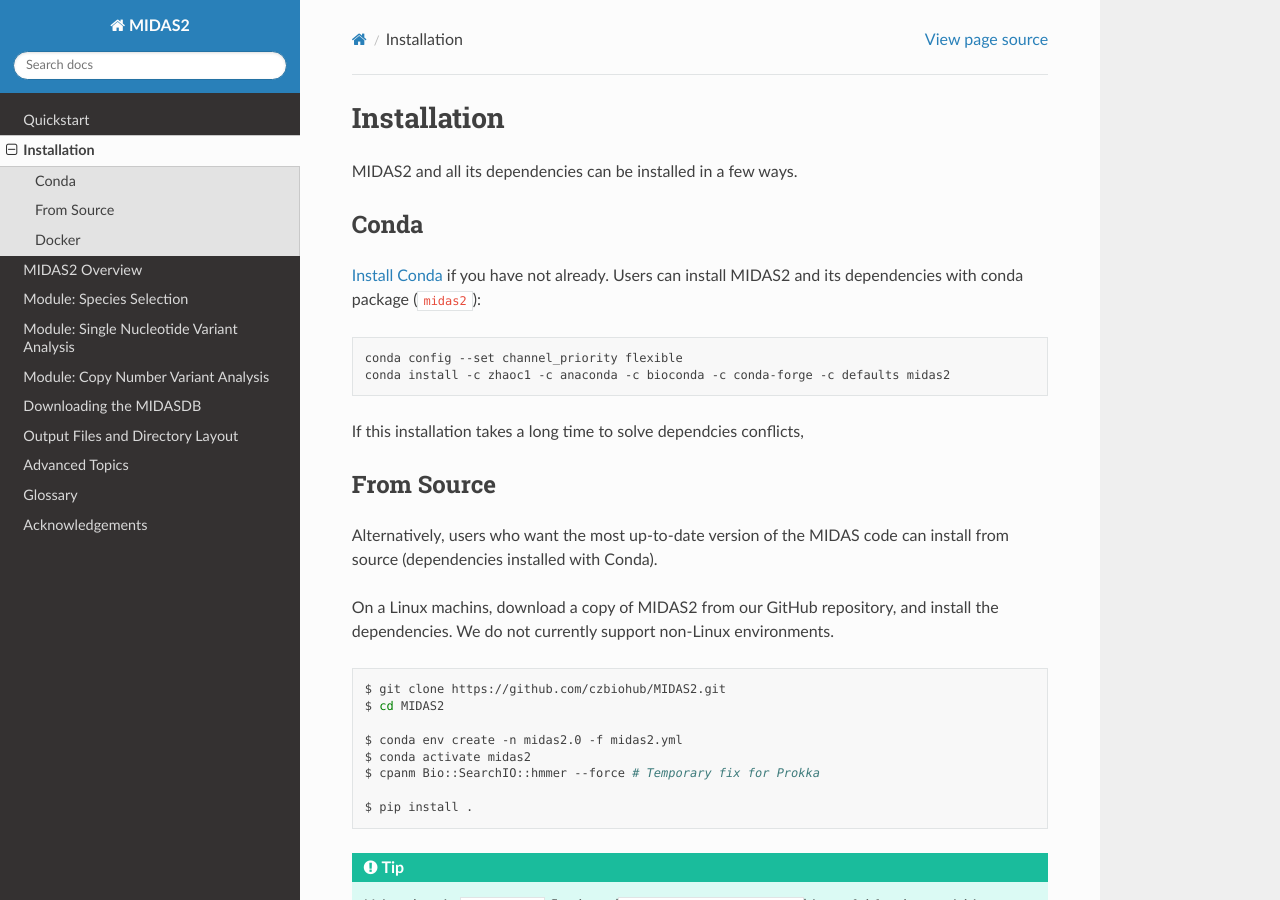
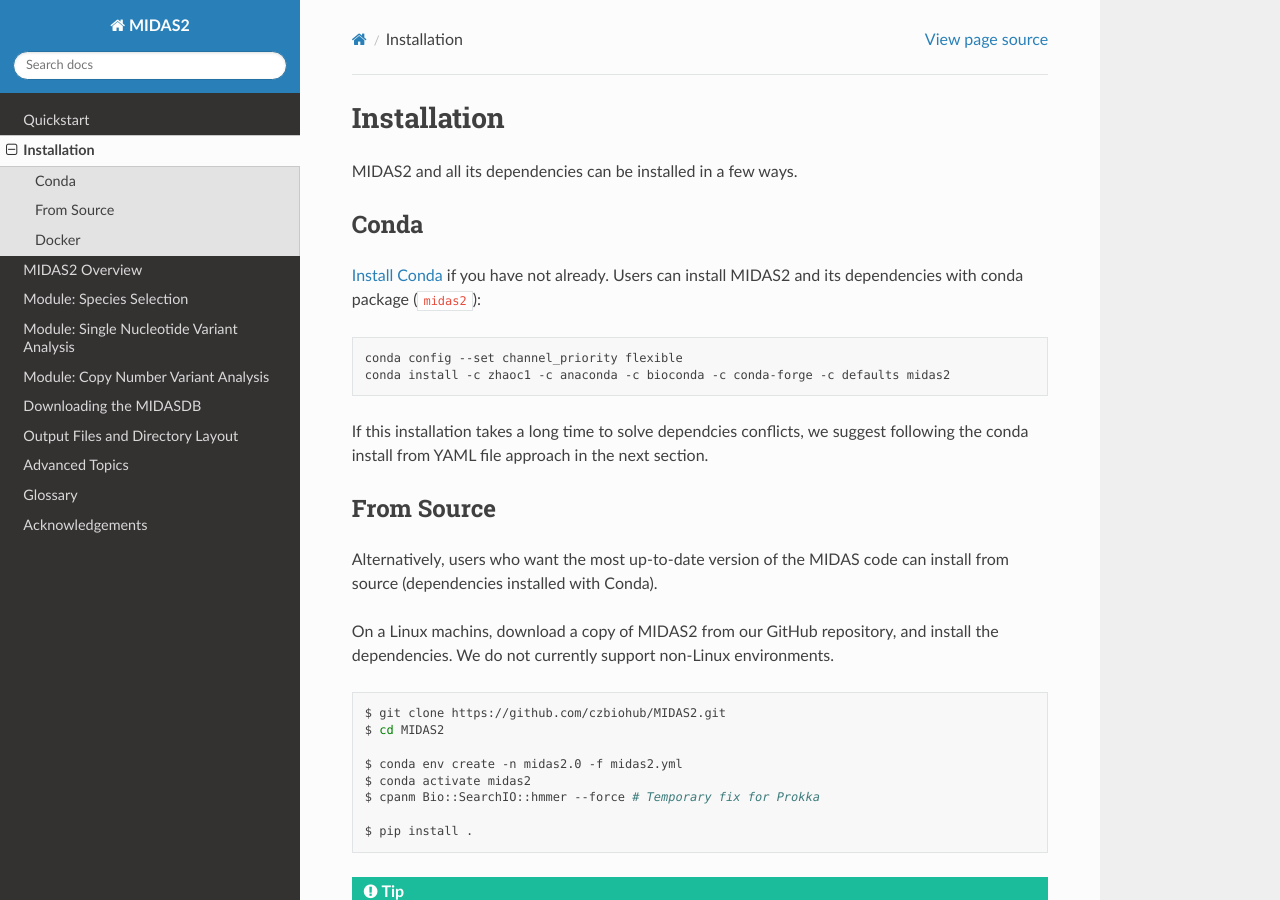
Before and after one commit to czbiohub-sf/MIDAS, a Sphinx documentation site: the page built from docs/installation.rst, in a window 1280 px wide and 900 px high. Built offline with Sphinx 7.4.7 and the Read the Docs theme 2.0.0, drawn with Linux system fonts in a browser that asks for light colours.

Commit message:
update docs

```diff
--- a/docs/installation.rst
+++ b/docs/installation.rst
@@ -18,7 +18,8 @@
   conda install -c zhaoc1 -c anaconda -c bioconda -c conda-forge -c defaults midas2
 
 
-If this installation takes a long time to solve dependcies conflicts,
+If this installation takes a long time to solve dependcies conflicts, we suggest
+following the conda install from YAML file approach in the next section.
 
 
 From Source
```
